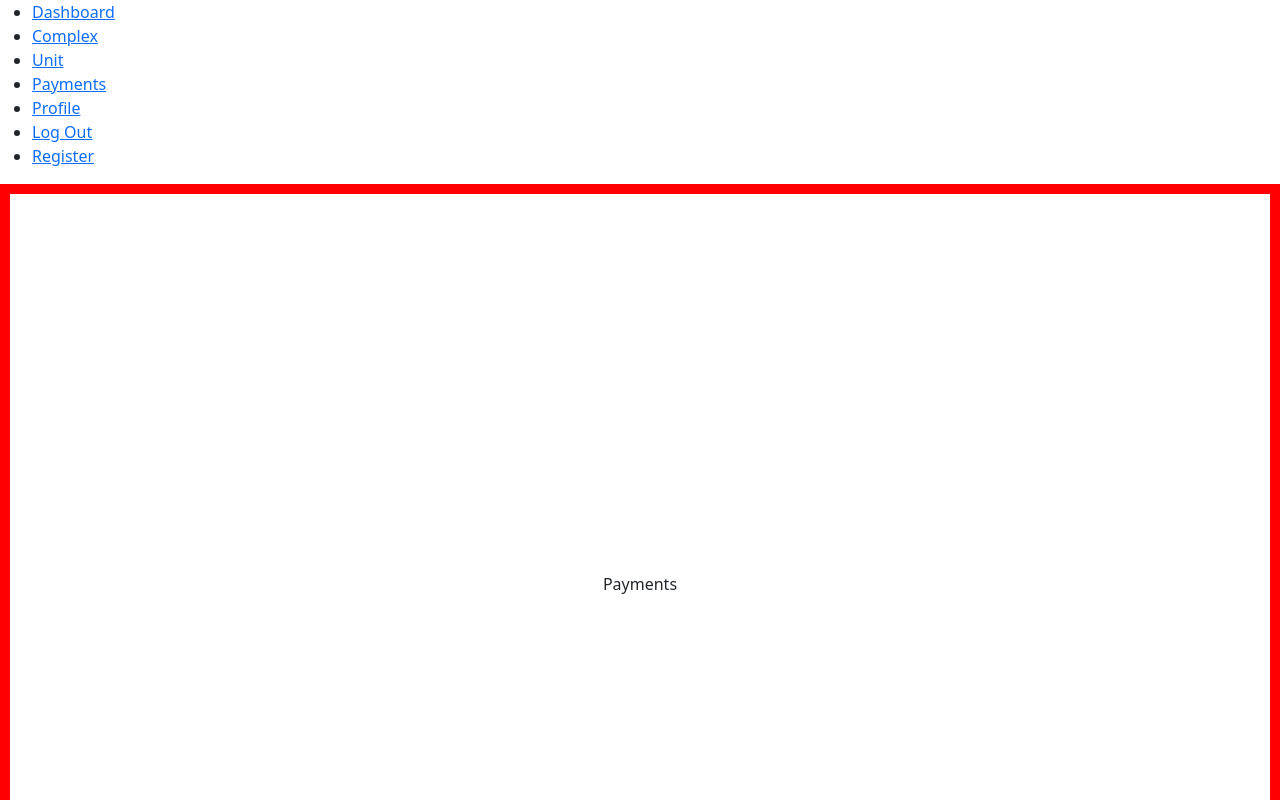
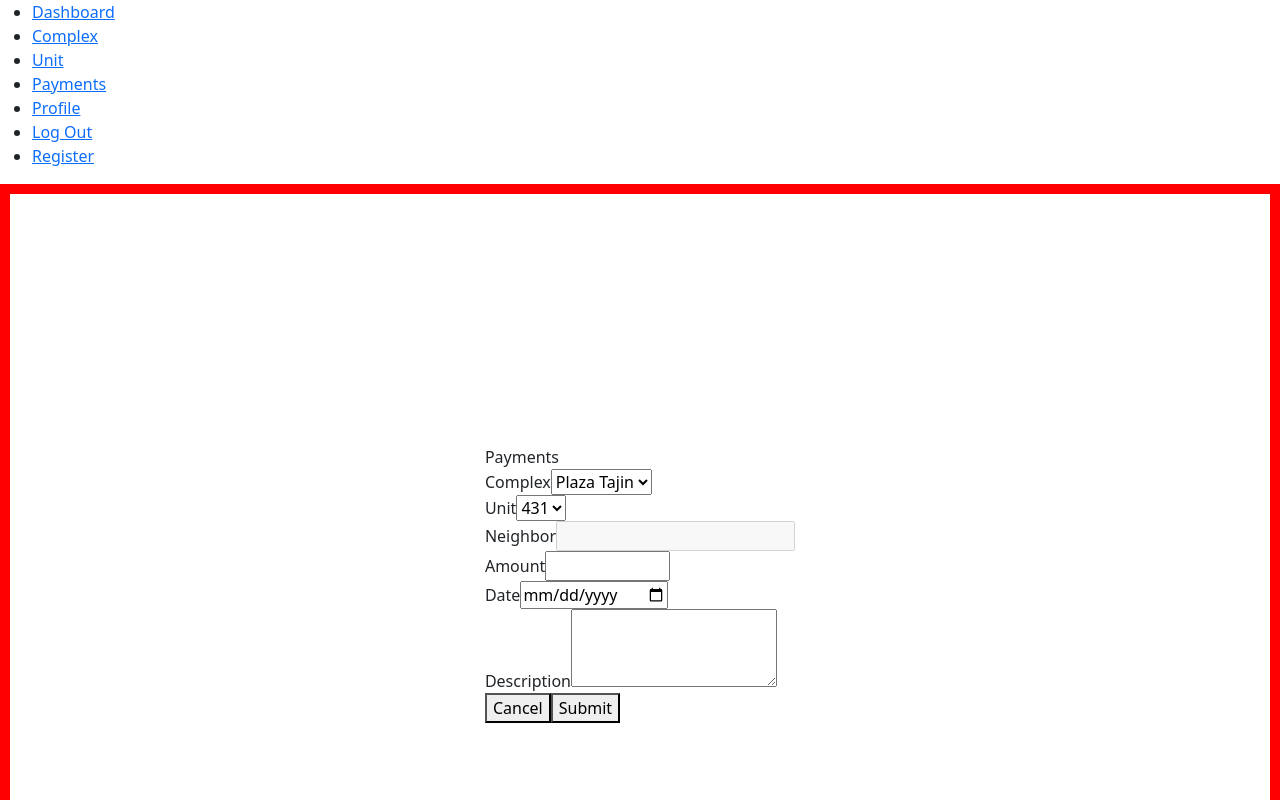
Before and after one commit to jmerlosrepo/neighborhood, a React (Vite) app: page /payments in a window 1280 px wide. Shown: the top 800 px of the page. Built offline with nearby package versions, Linux system fonts and the light colour scheme.

Commit message:
Payments form added

```diff
--- a/src/components/common/InputFields/SelectFiled/SelectField.tsx
+++ b/src/components/common/InputFields/SelectFiled/SelectField.tsx
@@ -11,6 +11,7 @@ const SelectField = ({
   id,
   label,
   name,
+  onSelect,
   options,
   value,
 }: SelectFieldProps) => {
@@ -20,6 +21,7 @@ const SelectField = ({
 
   const handleChange = (e: ChangeEvent<HTMLSelectElement>) => {
     const selectedId = e.target.value;
+    onSelect?.(selectedId);
     const selectedText =
       options.find((option) => option.id === selectedId)?.text || "";
     setSelectedOption({ id: selectedId, text: selectedText });
--- a/src/enums.ts
+++ b/src/enums.ts
@@ -1,4 +1,5 @@
 export enum textInputType {
+  date = "date",
   email = "email",
   number = "number",
   password = "password",
--- a/src/pages/Payments/Payments.tsx
+++ b/src/pages/Payments/Payments.tsx
@@ -1,5 +1,60 @@
+import Form from "../../components/common/Form/Form";
+import SelectField from "../../components/common/InputFields/SelectFiled/SelectField";
+import TextArea from "../../components/common/InputFields/TextArea/TextArea";
+import TextField from "../../components/common/InputFields/TextField/TextField";
+import { textInputType } from "../../enums";
+
 const Payments = () => {
-  return <div>Payments</div>;
+  const handleSubmit = () => {};
+  const handleCancel = () => {};
+
+  return (
+    <Form
+      id="paymentsForm"
+      name="paymentsForm"
+      title="Payments"
+      onSubmit={handleSubmit}
+      onCancel={handleCancel}
+    >
+      <SelectField
+        id="paymentsComplex"
+        label="Complex"
+        name="paymentsComplex"
+        options={[{ id: "1", text: "Plaza Tajin" }]}
+      />
+      <SelectField
+        id="paymentsUnit"
+        label="Unit"
+        name="paymentsUnit"
+        options={[{ id: "1", text: "431" }]}
+      />
+      <TextField
+        disabled={true}
+        id="paymentsNeighbor"
+        inputType={textInputType.text}
+        label="Neighbor"
+        name="paymentsNeighbor"
+      />
+      <TextField
+        id="paymentsAmount"
+        inputType={textInputType.number}
+        label="Amount"
+        maxNumberSpan={100000}
+        name="paymentsAmount"
+      />
+      <TextField
+        id="paymentsDate"
+        inputType={textInputType.date}
+        label="Date"
+        name="paymentsDate"
+      />
+      <TextArea
+        id="paymentsDescription"
+        name="paymentsDescription"
+        label="Description"
+      />
+    </Form>
+  );
 };
 
 export default Payments;
--- a/src/types.d.ts
+++ b/src/types.d.ts
@@ -46,6 +46,7 @@ export type SelectFieldProps = {
   id: string;
   label: string;
   name: string;
+  onSelect?: (value: string) => void;
   options: Option[];
   value?: OPtion;
 };
```
